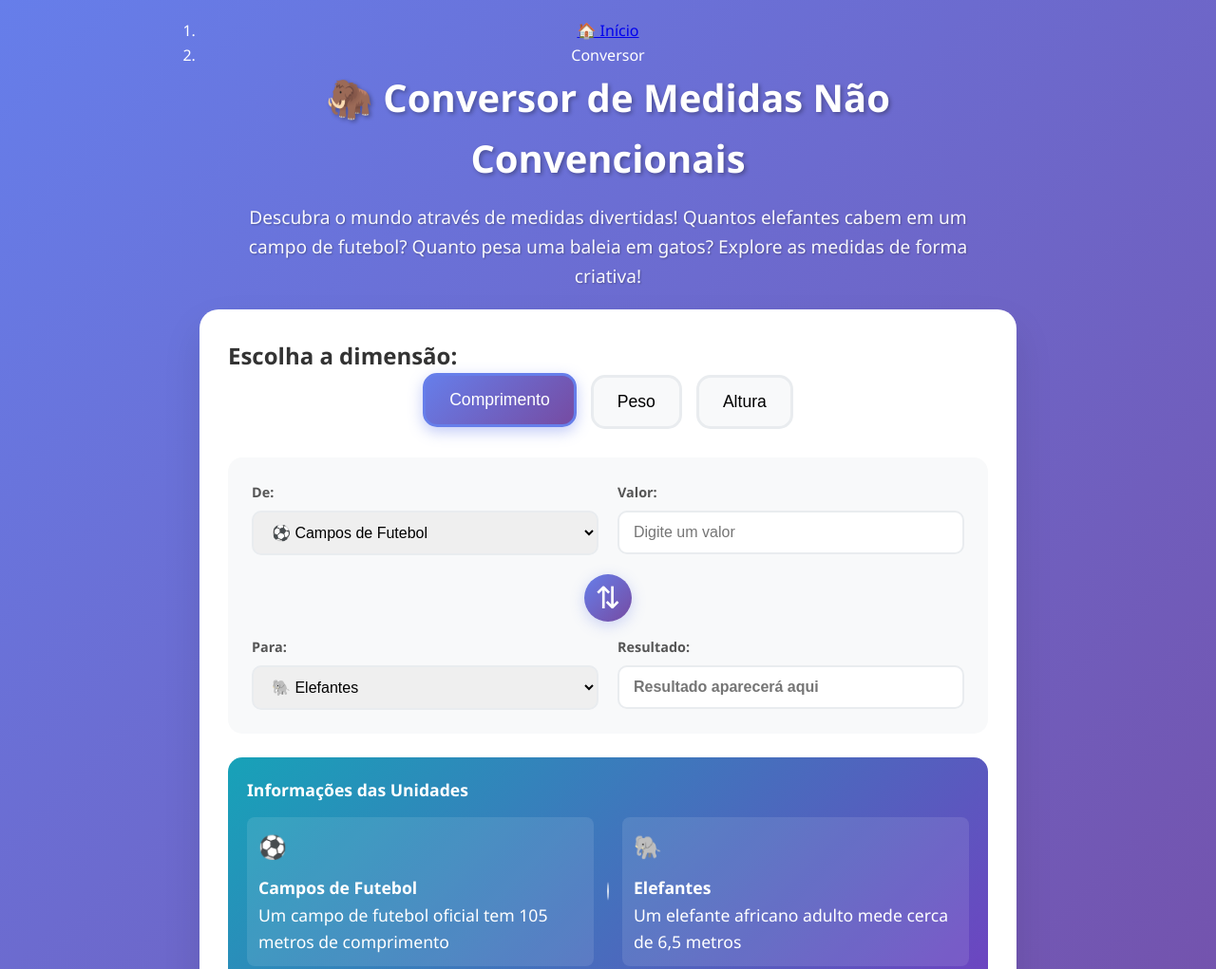
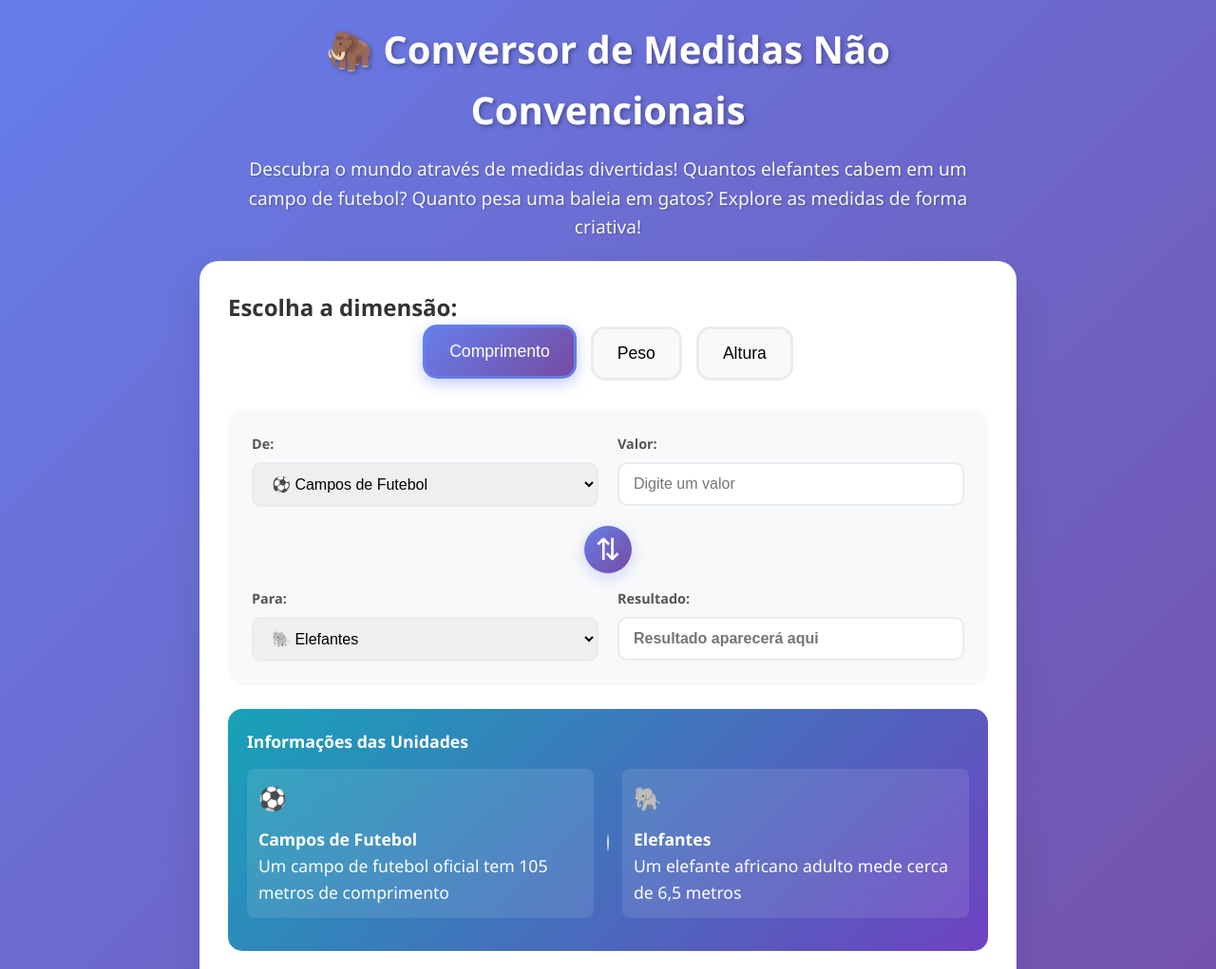
Before and after one commit to mathiasfk/unit-converter, a plain HTML site: page index.html in a window 1280 px wide. Shown: the top 1021 px of the page at 95% size. Drawn offline with Linux system fonts and the light colour scheme.

Commit message:
style: temporarily removing breadcrumbs

```diff
--- a/index.html
+++ b/index.html
@@ -92,22 +92,6 @@
 <body>
     <div class="container">
         <header>
-            <!-- Breadcrumbs -->
-            <nav class="breadcrumb" aria-label="Navegação estrutural">
-                <ol itemscope itemtype="https://schema.org/BreadcrumbList">
-                    <li itemprop="itemListElement" itemscope itemtype="https://schema.org/ListItem">
-                        <a href="https://conversor.app.br" itemprop="item">
-                            <span itemprop="name">🏠 Início</span>
-                        </a>
-                        <meta itemprop="position" content="1" />
-                    </li>
-                    <li class="active" itemprop="itemListElement" itemscope itemtype="https://schema.org/ListItem">
-                        <span itemprop="name" id="breadcrumb-current">Conversor</span>
-                        <meta itemprop="position" content="2" />
-                    </li>
-                </ol>
-            </nav>
-
             <h1>🦣 Conversor de Medidas Não Convencionais</h1>
             <p class="hero-description">Descubra o mundo através de medidas divertidas! Quantos elefantes cabem em um campo de futebol? Quanto pesa uma baleia em gatos? Explore as medidas de forma criativa!</p>
         </header>
```
